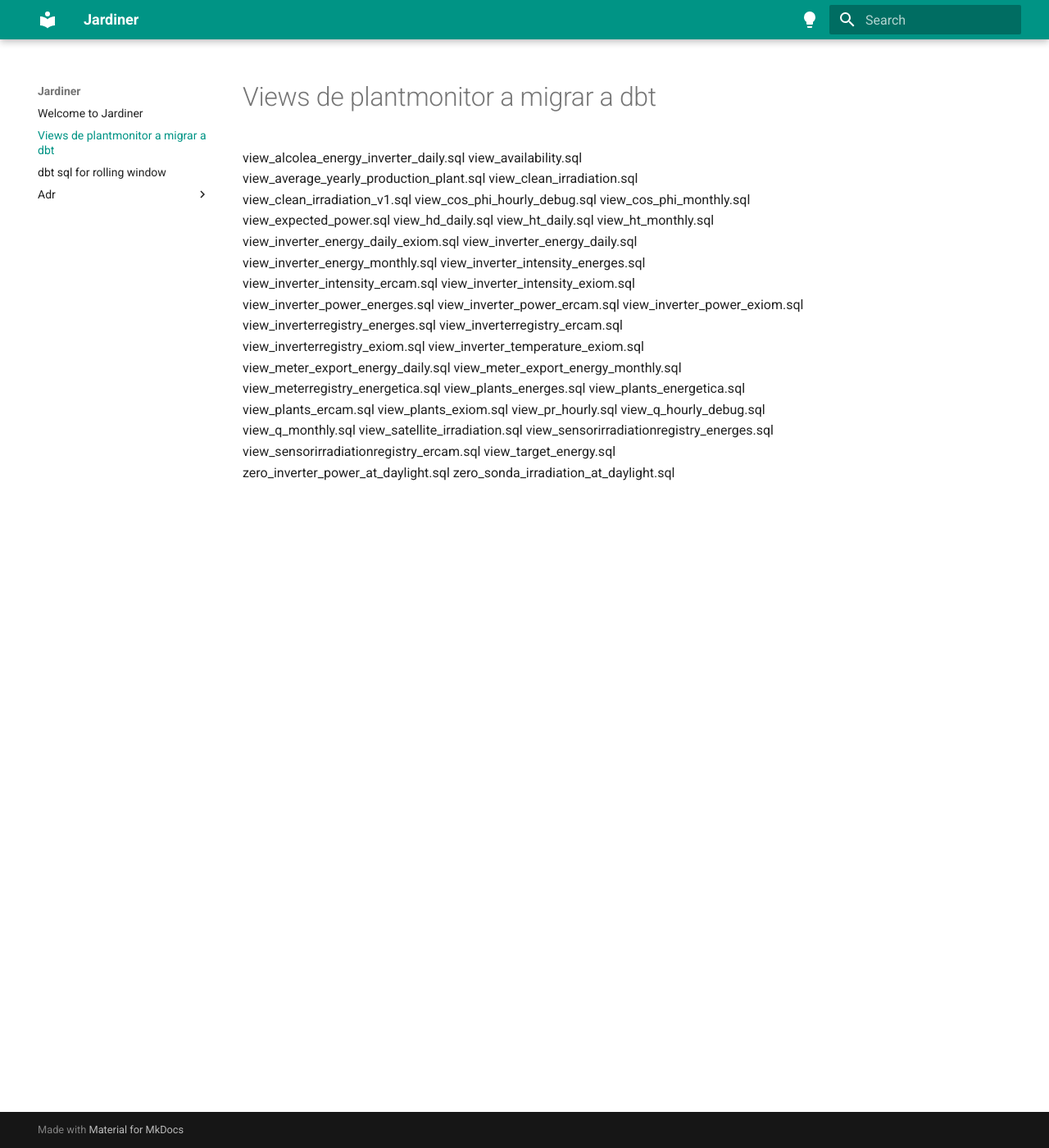
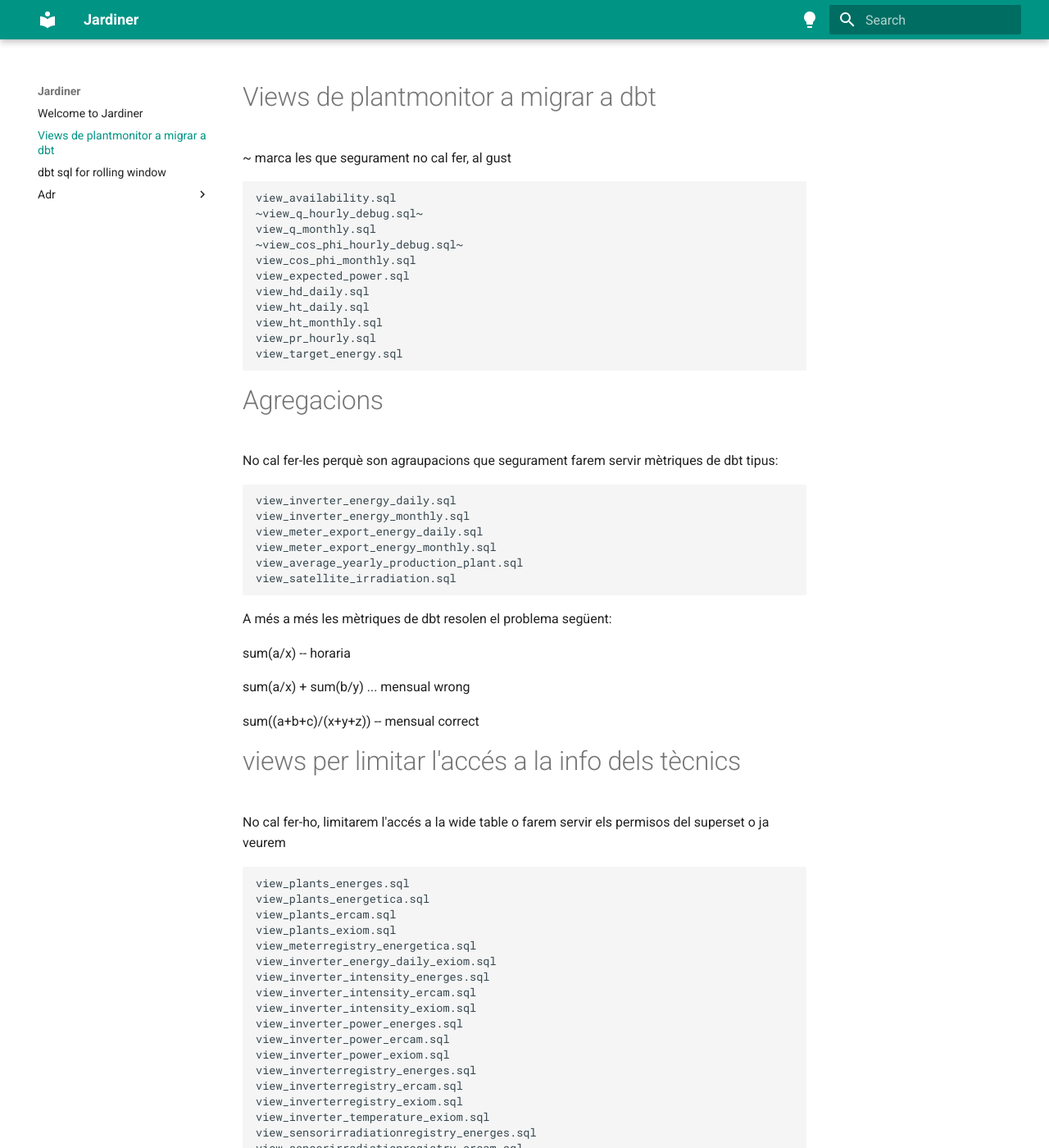
Before and after one commit to Som-Energia/somenergia-jardiner, an MkDocs documentation site: the page built from docs/TODOs.md, in a window 1280 px wide and 1400 px high. Shown: the whole window at 82% size. Built offline with MkDocs 1.6.1 and Material for MkDocs 9.7.7, drawn with Linux system fonts in a browser that asks for light colours; some of the changed text lies outside the part shown.

Commit message:
TODOs de views a passar a jardiner

````diff
--- a/docs/TODOs.md
+++ b/docs/TODOs.md
@@ -1,19 +1,54 @@
 # Views de plantmonitor a migrar a dbt
 
-view_alcolea_energy_inverter_daily.sql
+~ marca les que segurament no cal fer, al gust
+
+```
 view_availability.sql
-view_average_yearly_production_plant.sql
-view_clean_irradiation.sql
-view_clean_irradiation_v1.sql
-view_cos_phi_hourly_debug.sql
+~view_q_hourly_debug.sql~
+view_q_monthly.sql
+~view_cos_phi_hourly_debug.sql~
 view_cos_phi_monthly.sql
 view_expected_power.sql
 view_hd_daily.sql
 view_ht_daily.sql
 view_ht_monthly.sql
-view_inverter_energy_daily_exiom.sql
+view_pr_hourly.sql
+view_target_energy.sql
+```
+
+# Agregacions
+
+No cal fer-les perquè son agraupacions que segurament farem servir mètriques de dbt tipus:
+
+```
 view_inverter_energy_daily.sql
 view_inverter_energy_monthly.sql
+view_meter_export_energy_daily.sql
+view_meter_export_energy_monthly.sql
+view_average_yearly_production_plant.sql
+view_satellite_irradiation.sql
+```
+
+A més a més les mètriques de dbt resolen el problema següent:
+
+sum(a/x) -- horaria
+
+sum(a/x) + sum(b/y) ... mensual wrong
+
+sum((a+b+c)/(x+y+z)) -- mensual correct
+
+
+# views per limitar l'accés a la info dels tècnics
+
+No cal fer-ho, limitarem l'accés a la wide table o farem servir els permisos del superset o ja veurem
+
+```
+view_plants_energes.sql
+view_plants_energetica.sql
+view_plants_ercam.sql
+view_plants_exiom.sql
+view_meterregistry_energetica.sql
+view_inverter_energy_daily_exiom.sql
 view_inverter_intensity_energes.sql
 view_inverter_intensity_ercam.sql
 view_inverter_intensity_exiom.sql
@@ -24,19 +59,13 @@ view_inverterregistry_energes.sql
 view_inverterregistry_ercam.sql
 view_inverterregistry_exiom.sql
 view_inverter_temperature_exiom.sql
-view_meter_export_energy_daily.sql
-view_meter_export_energy_monthly.sql
-view_meterregistry_energetica.sql
-view_plants_energes.sql
-view_plants_energetica.sql
-view_plants_ercam.sql
-view_plants_exiom.sql
-view_pr_hourly.sql
-view_q_hourly_debug.sql
-view_q_monthly.sql
-view_satellite_irradiation.sql
 view_sensorirradiationregistry_energes.sql
 view_sensorirradiationregistry_ercam.sql
-view_target_energy.sql
+```
+
+# no s'han de fer (obsoletes)
+
+```
 zero_inverter_power_at_daylight.sql
 zero_sonda_irradiation_at_daylight.sql
+```
````
